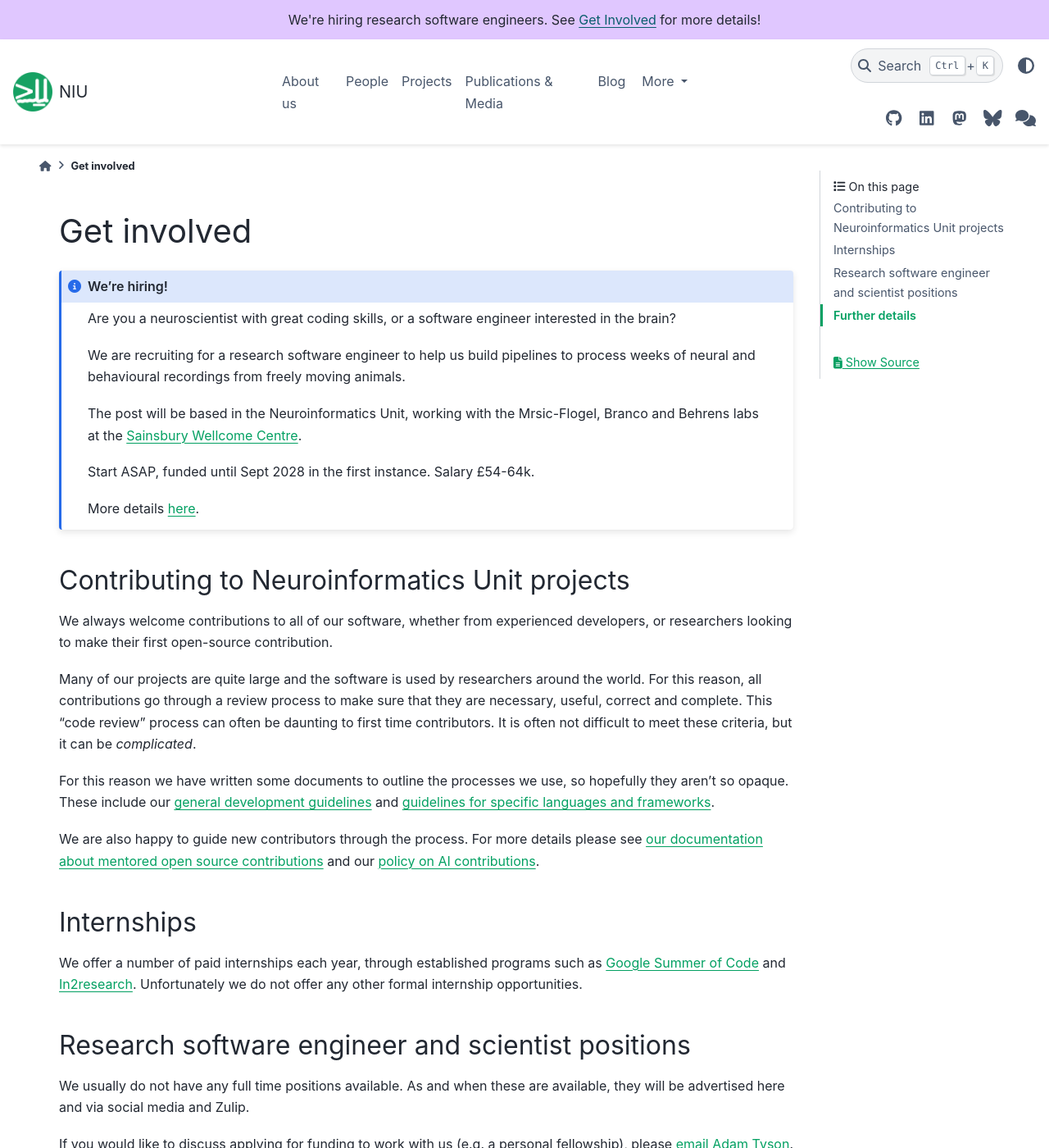
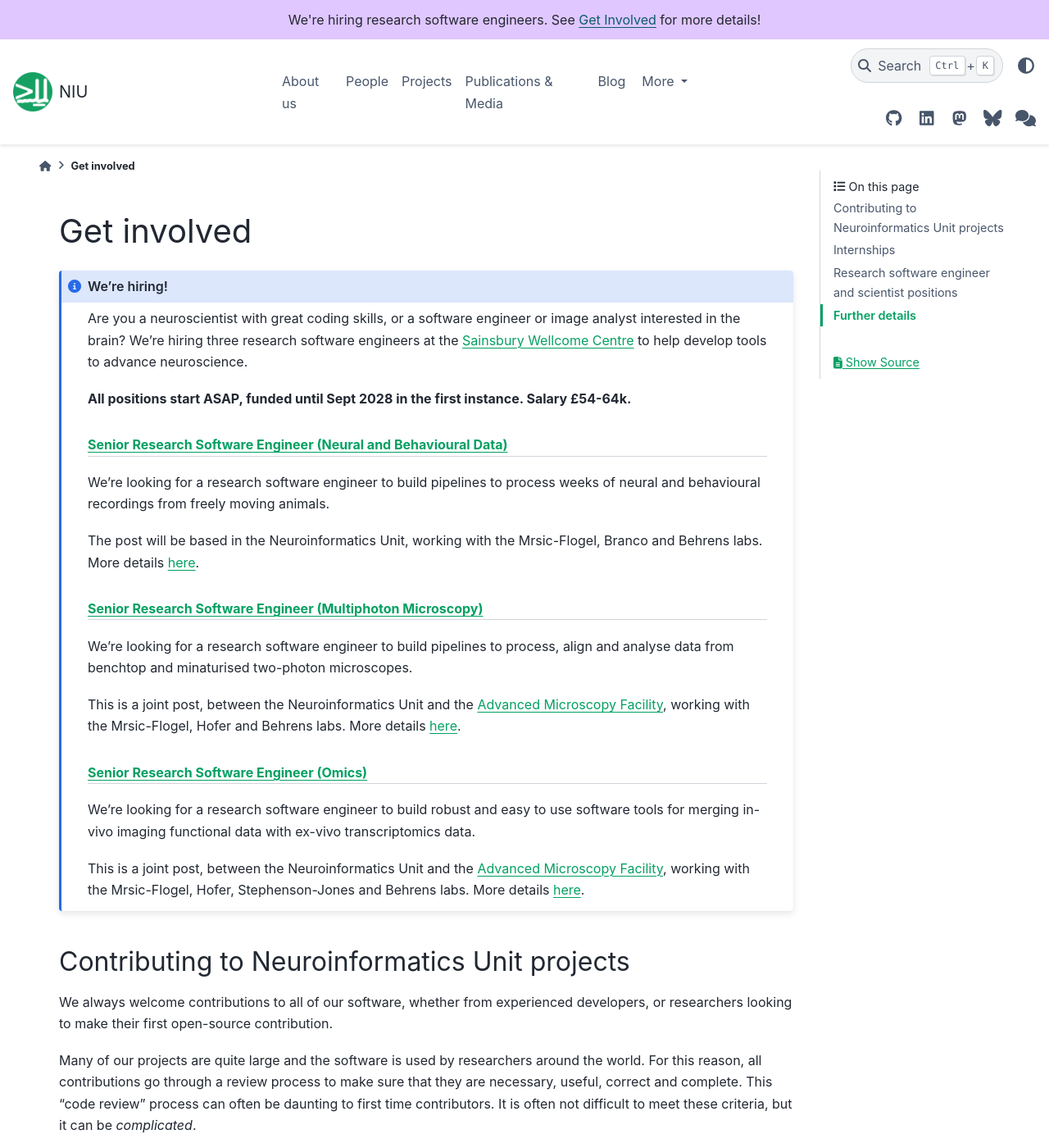
Before and after one commit to neuroinformatics-unit/neuroinformatics-unit.github.io, a Sphinx documentation site: the page built from docs/source/get-involved/index.md, in a window 1280 px wide and 1400 px high. Shown: the whole window at 82% size. Built offline with Sphinx 7.4.7 and the PyData theme 0.15.4, drawn with Linux system fonts in a browser that asks for light colours; nearby versions of some CDN libraries.

Commit message:
Add two new jobs

```diff
--- a/docs/source/get-involved/index.md
+++ b/docs/source/get-involved/index.md
@@ -3,15 +3,28 @@
 ::: {admonition} We're hiring!
 :class: note
 
-Are you a neuroscientist with great coding skills, or a software engineer interested in the brain?
+Are you a neuroscientist with great coding skills, or a software engineer or image analyst interested in the brain? We're hiring three research software engineers at the [Sainsbury Wellcome Centre](https://www.sainsburywellcome.org/) to help develop tools to advance neuroscience.
 
-We are recruiting for a research software engineer to help us build pipelines to process weeks of neural and behavioural recordings from freely moving animals.
+**All positions start ASAP, funded until Sept 2028 in the first instance. Salary £54-64k.**
 
-The post will be based in the Neuroinformatics Unit, working with the Mrsic-Flogel, Branco and Behrens labs at the [Sainsbury Wellcome Centre](https://www.sainsburywellcome.org/).
+## [Senior Research Software Engineer (Neural and Behavioural Data)](https://www.ucl.ac.uk/work-at-ucl/search-ucl-jobs/details?jobId=42380&jobTitle=Senior+Research+Software+Engineer)
 
-Start ASAP, funded until Sept 2028 in the first instance. Salary £54-64k.
+We're looking for a research software engineer to build pipelines to process weeks of neural and behavioural recordings from freely moving animals.
 
-More details [here](https://www.ucl.ac.uk/work-at-ucl/search-ucl-jobs/details?jobId=42380&jobTitle=Senior+Research+Software+Engineer).
+The post will be based in the Neuroinformatics Unit, working with the Mrsic-Flogel, Branco and Behrens labs. More details [here](https://www.ucl.ac.uk/work-at-ucl/search-ucl-jobs/details?jobId=42380&jobTitle=Senior+Research+Software+Engineer).
+
+## [Senior Research Software Engineer (Multiphoton Microscopy)](https://www.ucl.ac.uk/work-at-ucl/search-ucl-jobs/details?jobId=42596&jobTitle=Senior+Research+Software+Engineer+%28Multiphoton+Microscopy%29)
+
+We're looking for a research software engineer to build pipelines to process, align and analyse data from benchtop and minaturised two-photon microscopes.
+
+This is a joint post, between the Neuroinformatics Unit and the [Advanced Microscopy Facility](https://swcmicroscopy.com/), working with the Mrsic-Flogel, Hofer and Behrens labs. More details [here](https://www.ucl.ac.uk/work-at-ucl/search-ucl-jobs/details?jobId=42596&jobTitle=Senior+Research+Software+Engineer+%28Multiphoton+Microscopy%29).
+
+## [Senior Research Software Engineer (Omics)](https://www.ucl.ac.uk/work-at-ucl/search-ucl-jobs/details?jobId=42595&jobTitle=Senior+Research+Software+Engineer+%28Omics%29)
+
+We're looking for a research software engineer to build robust and easy to use software tools for merging in-vivo imaging functional data with ex-vivo transcriptomics data.
+
+This is a joint post, between the Neuroinformatics Unit and the [Advanced Microscopy Facility](https://swcmicroscopy.com/), working with the Mrsic-Flogel, Hofer, Stephenson-Jones and Behrens labs. More details [here](https://www.ucl.ac.uk/work-at-ucl/search-ucl-jobs/details?jobId=42595&jobTitle=Senior+Research+Software+Engineer+%28Omics%29).
+
 :::
 
 ## Contributing to Neuroinformatics Unit projects
```
